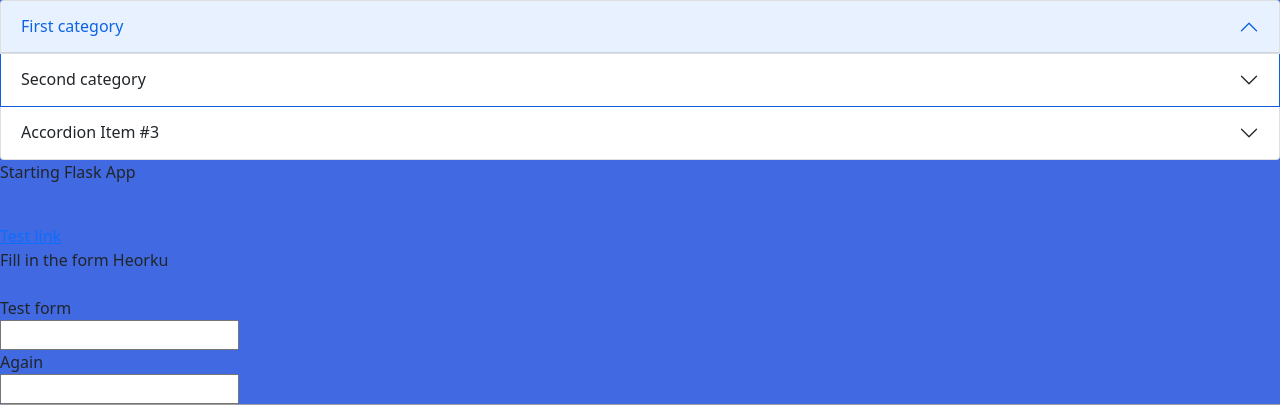
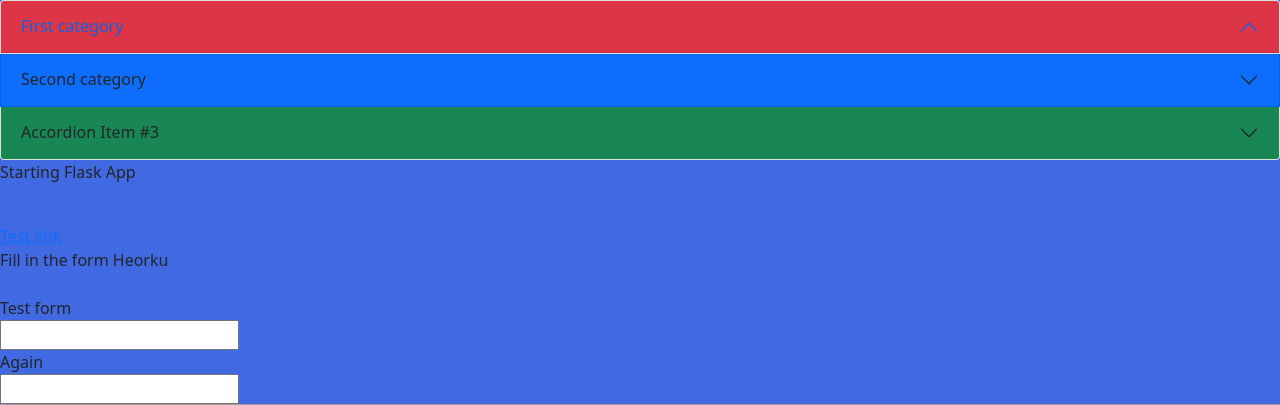
Before and after one commit to chkevers/udemy_flask, a Flask app: page / in a window 1280 px wide. Shown: the top 405 px of the page. Run offline with Flask 2, Linux system fonts and the light colour scheme; grey boxes are pictures that could not be loaded.

Commit message:
Changing button colors

```diff
--- a/templates/index.html
+++ b/templates/index.html
@@ -15,7 +15,7 @@
     <div class="accordion" id="accordionExample">
         <div class="accordion-item">
           <h2 class="accordion-header" id="headingOne">
-            <button class="accordion-button" type="button" data-bs-toggle="collapse" data-bs-target="#collapseOne" aria-expanded="true" aria-controls="collapseOne">
+            <button class="accordion-button bg-danger" type="button" data-bs-toggle="collapse" data-bs-target="#collapseOne" aria-expanded="true" aria-controls="collapseOne">
               First category
             </button>
           </h2>
@@ -27,7 +27,7 @@
         </div>
         <div class="accordion-item bg-primary">
           <h2 class="accordion-header" id="headingTwo">
-            <button class="accordion-button collapsed" type="button" data-bs-toggle="collapse" data-bs-target="#collapseTwo" aria-expanded="false" aria-controls="collapseTwo">
+            <button class="accordion-button collapsed bg-primary" type="button" data-bs-toggle="collapse" data-bs-target="#collapseTwo" aria-expanded="false" aria-controls="collapseTwo">
               Second category
             </button>
           </h2>
@@ -39,7 +39,7 @@
         </div>
         <div class="accordion-item">
           <h2 class="accordion-header" id="headingThree">
-            <button class="accordion-button collapsed" type="button" data-bs-toggle="collapse" data-bs-target="#collapseThree" aria-expanded="false" aria-controls="collapseThree">
+            <button class="accordion-button collapsed bg-success" type="button" data-bs-toggle="collapse" data-bs-target="#collapseThree" aria-expanded="false" aria-controls="collapseThree">
               Accordion Item #3
             </button>
           </h2>
```
